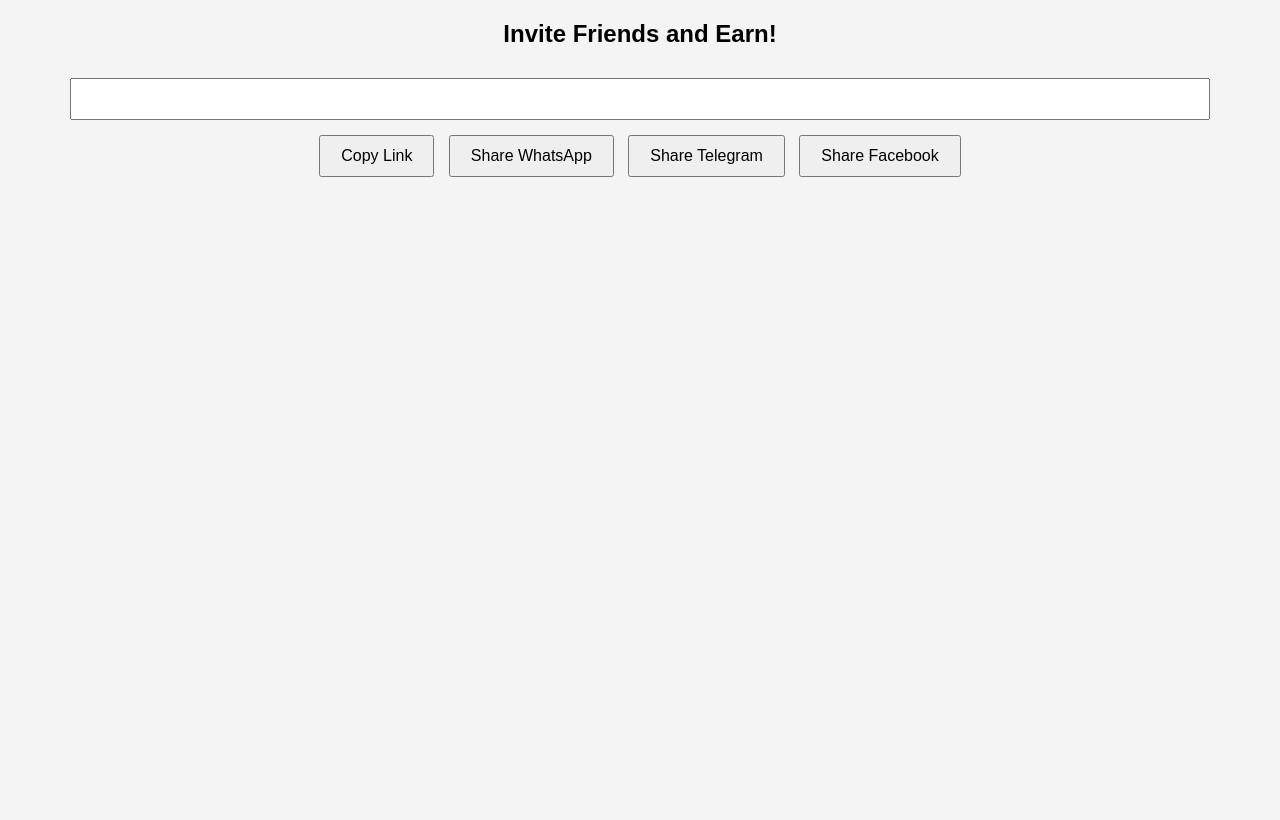
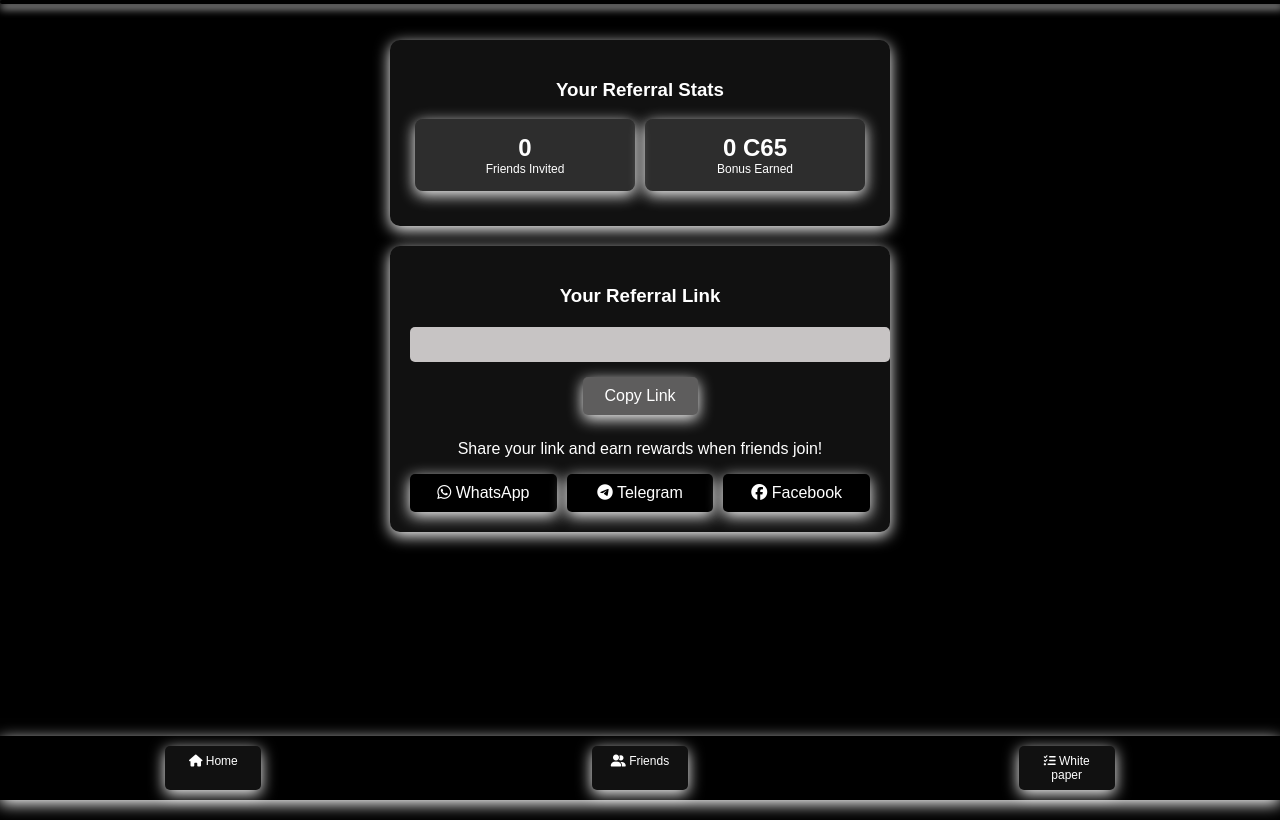
Before and after one commit to imrankohati069/chain65, a plain HTML site: page invite-friends.html in a window 1280 px wide. Drawn offline with Linux system fonts and the light colour scheme; no server answers.

Commit message:
Update invite-friends.html

```diff
--- a/invite-friends.html
+++ b/invite-friends.html
@@ -2,59 +2,221 @@
 <html lang="en">
 <head>
   <meta charset="UTF-8">
-  <meta name="viewport" content="width=device-width, initial-scale=1">
+  <meta name="viewport" content="width=device-width, initial-scale=1.0">
   <title>Invite Friends | Chain65</title>
   <script src="https://kit.fontawesome.com/a076d05399.js" crossorigin="anonymous"></script>
-  <!-- Firebase SDKs -->
-  <script src="https://www.gstatic.com/firebasejs/10.12.2/firebase-app.js"></script>
-  <script src="https://www.gstatic.com/firebasejs/10.12.2/firebase-auth.js"></script>
-  <script src="https://www.gstatic.com/firebasejs/10.12.2/firebase-firestore.js"></script>
   <style>
     body {
-      font-family: Arial, sans-serif;
-      margin: 20px;
-      background-color: #f4f4f4;
+      font-family: 'Arial', sans-serif;
+      margin: 0;
+      padding: 0;
+      background: #000000;
+      color: white;
       text-align: center;
+      min-height: 100vh;
     }
-    input {
-      width: 90%;
+    .header {
+      position: fixed;
+      top: 0;
+      width: 100%;
+      padding: 2px;
+      display: flex;
+      justify-content: space-between;
+      align-items: center;
+      background: #000000;
+      color: #ffffff;
+      border-radius: 10px;
+      box-shadow: 0 4px 8px rgb(255, 255, 255);
+    }
+
+    .container {
+      max-width: 500px;
+      margin: 20px auto;
+      padding: 20px;
+    }
+    .card {
+      background: #111;
+      border-radius: 10px;
+      padding: 20px;
+      margin-bottom: 20px;
+      box-shadow: 0 4px 15px rgb(255, 255, 255);
+    }
+    .stat-box {
+      display: flex;
+      justify-content: space-between;
+      margin: 15px 0;
+    }
+    .stat {
+      background: #6b6a6a50;
+      padding: 15px;
+      border-radius: 8px;
+      flex: 1;
+      margin: 0 5px;
+      box-shadow: 0 4px 15px rgb(255, 255, 255);
+    }
+    .stat-value {
+      font-size: 24px;
+      color: #ffffff;
+      font-weight: bold;
+    }
+    .stat-label {
+      font-size: 12px;
+      color: #ffffff;
+    }
+    .referral-link {
+      margin: 20px 0;
+    }
+    .referral-link input {
+      width: 100%;
       padding: 10px;
-      margin: 10px;
+      border-radius: 5px;
+      border: none;
+      background: #c7c4c4;
+      color: rgb(0, 0, 0);
+      text-align: center;
+      margin-bottom: 10px;
+    }
+    .btn {
+      background: #494848;
+      color: white;
+      border: none;
+      padding: 10px;
+      border-radius: 5px;
+      cursor: pointer;
       font-size: 16px;
+      width: 25%;
+      margin: 5px 0;
+      box-shadow: 0 4px 15px rgb(255, 255, 255);
+      transition: all 0.3s;
     }
-    button {
-      padding: 10px 20px;
-      margin: 5px;
-      font-size: 16px;
+    .btn:hover {
+      opacity: 0.9;
+    }
+    .btn-copy {
+      background: #5e5d5d;
+    }
+    .btn-share {
+      background: #555454;
+    }
+    .share-buttons {
+      display: flex;
+      gap: 10px;
+      margin-top: 15px;
+    }
+    .share-btn {
+      flex: 1;
+      padding: 10px;
+      border-radius: 5px;
+      color: white;
       cursor: pointer;
+      box-shadow: 0 4px 15px rgb(255, 255, 255);
     }
-    #popup {
-      display: none;
-      background-color: #000;
-      color: #fff;
-      padding: 10px;
+    .whatsapp {
+      background: #000000;
+    }
+    .telegram {
+      background: #000000;
+    }
+    .facebook {
+      background: #000000;
+    }
+    .footer {
+      position: fixed;
+      bottom: 0;
+      width: 100%;
+      background: #000;
+      padding: 10px 0;
+      display: flex;
+      justify-content: space-around;
+      box-shadow: 0 4px 15px rgb(255, 255, 255);
+    }
+    .nav-item {
+      text-decoration: none;
+      color: white;
+      font-size: 12px;
+      padding: 8px;
+      background: #111;
+      border-radius: 5px;
+      width: 80px;
+      box-shadow: 0 4px 15px rgb(255, 255, 255);
+    }
+    .popup {
       position: fixed;
       bottom: 20px;
       left: 50%;
       transform: translateX(-50%);
+      background: #000000;
+      color: white;
+      padding: 10px 20px;
+      box-shadow: 0 4px 15px rgb(255, 255, 255);
       border-radius: 5px;
+      display: none;
+      z-index: 100;
     }
   </style>
 </head>
 <body>
+  <div class="header">
 
-  <h2>Invite Friends and Earn!</h2>
-  <input type="text" id="referralLink" readonly>
-  <br>
-  <button onclick="copyReferralLink()">Copy Link</button>
-  <button onclick="shareWhatsApp()">Share WhatsApp</button>
-  <button onclick="shareTelegram()">Share Telegram</button>
-  <button onclick="shareFacebook()">Share Facebook</button>
+  </div>
 
-  <div id="popup"></div>
+  <div class="container">
+    <div class="card">
+      <h3>Your Referral Stats</h3>
+      <div class="stat-box">
+        <div class="stat">
+          <div class="stat-value" id="referralCount">0</div>
+          <div class="stat-label">Friends Invited</div>
+        </div>
+        <div class="stat">
+          <div class="stat-value" id="referralBonus">0 C65</div>
+          <div class="stat-label">Bonus Earned</div>
+        </div>
+      </div>
+    </div>
 
-  <script>
-    // Firebase Config
+    <div class="card">
+      <h3>Your Referral Link</h3>
+      <div class="referral-link">
+        <input type="text" id="referralLink" readonly>
+        <button class="btn btn-copy" onclick="copyReferralLink()">Copy Link</button>
+      </div>
+      <p>Share your link and earn rewards when friends join!</p>
+
+      <div class="share-buttons">
+        <div class="share-btn whatsapp" onclick="shareWhatsApp()">
+          <i class="fab fa-whatsapp"></i> WhatsApp
+        </div>
+        <div class="share-btn telegram" onclick="shareTelegram()">
+          <i class="fab fa-telegram"></i> Telegram
+        </div>
+        <div class="share-btn facebook" onclick="shareFacebook()">
+          <i class="fab fa-facebook"></i> Facebook
+        </div>
+      </div>
+    </div>
+  </div>
+
+  <div class="popup" id="popup">Link Copied!</div>
+
+  <div class="footer">
+    <a class="nav-item" href="home.html">
+      <i class="fas fa-home"></i> Home
+    </a>
+    <a class="nav-item" href="invite-friends.html">
+      <i class="fas fa-user-friends"></i> Friends
+    </a>
+    <a class="nav-item" href="white-paper.html">
+      <i class="fas fa-tasks"></i> White paper
+    </a>
+  </div>
+
+  <!-- Firebase SDK -->
+<script type="module">
+    import { initializeApp } from "https://www.gstatic.com/firebasejs/10.12.2/firebase-app.js";
+    import { getFirestore, doc, getDoc, setDoc, updateDoc, increment, collection, query, where, getDocs } from "https://www.gstatic.com/firebasejs/10.12.2/firebase-firestore.js";
+    import { getAuth, onAuthStateChanged, signInAnonymously } from "https://www.gstatic.com/firebasejs/10.12.2/firebase-auth.js";
+
     const firebaseConfig = {
       apiKey: "AIzaSyC2klHcVeyNOl5etmxb0N9hZlBUCN-g6YA",
       authDomain: "chain-65-network.firebaseapp.com",
@@ -64,18 +226,20 @@
       appId: "1:1044867567779:web:3f9d71c9d08f4cf7beaf16"
     };
 
-    // Initialize Firebase
-    firebase.initializeApp(firebaseConfig);
-    const db = firebase.firestore();
-    const auth = firebase.auth();
+    const app = initializeApp(firebaseConfig);
+    const db = getFirestore(app);
+    const auth = getAuth(app);
 
     let currentUserId = null;
     let userData = null;
 
-    // Anonymous sign-in
-    auth.signInAnonymously().catch(console.error);
+    // Initialize auth
+    signInAnonymously(auth)
+      .then(() => console.log("Signed in anonymously"))
+      .catch(error => console.error("Auth error:", error));
 
-    auth.onAuthStateChanged(async (user) => {
+    // Track auth state
+    onAuthStateChanged(auth, async (user) => {
       if (user) {
         currentUserId = user.uid;
         await loadUserData();
@@ -84,38 +248,63 @@
     });
 
     async function loadUserData() {
-      const userRef = db.collection("users").doc(currentUserId);
-      const doc = await userRef.get();
+      const userRef = doc(db, "users", currentUserId);
+      const userSnap = await getDoc(userRef);
 
-      if (doc.exists) {
-        userData = doc.data();
+      if (userSnap.exists()) {
+        userData = userSnap.data();
       } else {
-        const referralCode = generateReferralCode();
-        await userRef.set({
-          referralCode,
+        // Create user if doesn't exist
+        await setDoc(userRef, {
+          createdAt: new Date(),
+          referralCode: generateReferralCode(),
           referrals: 0,
-          referralBonus: 0,
-          createdAt: new Date()
+          referralBonus: 0
         });
-        userData = (await userRef.get()).data();
+        userData = (await getDoc(userRef)).data();
       }
     }
 
     function generateReferralCode() {
       const chars = "ABCDEFGHJKLMNPQRSTUVWXYZ23456789";
-      let code = "";
+      let result = "";
       for (let i = 0; i < 6; i++) {
-        code += chars.charAt(Math.floor(Math.random() * chars.length));
+        result += chars.charAt(Math.floor(Math.random() * chars.length));
       }
-      return code;
+      return result;
     }
 
     function updateUI() {
       if (!userData) return;
-      const baseUrl = window.location.origin + window.location.pathname.replace('invite-friends.html', 'home.html');
-      const referralUrl = `${baseUrl}?ref=${userData.referralCode}`;
-      document.getElementById("referralLink").value = referralUrl;
+
+      document.getElementById("referralCount").textContent = userData.referrals || 0;
+      document.getElementById("referralBonus").textContent = (userData.referralBonus || 0).toFixed(5) + " C65";
+
+      const currentUrl = window.location.href.split('?')[0].replace('invite-friends.html', '');
+      document.getElementById("referralLink").value = `${currentUrl}?ref=${userData.referralCode}`;
     }
+
+    window.copyReferralLink = function() {
+      const referralLink = document.getElementById("referralLink");
+      referralLink.select();
+      document.execCommand("copy");
+      showPopup("Link copied!");
+    };
+
+    window.shareWhatsApp = function() {
+      const link = document.getElementById("referralLink").value;
+      const message = `Join Chain65 and earn crypto! Use my referral link: ${link}`;
+      window.open(`https://wa.me/?text=${encodeURIComponent(message)}`, '_blank');
+    };
+
+    window.shareTelegram = function() {
+      window.open("https://t.me/Chain65bot", "_blank");
+    };
+
+    window.shareFacebook = function() {
+      const link = document.getElementById("referralLink").value;
+      window.open(`https://www.facebook.com/sharer/sharer.php?u=${encodeURIComponent(link)}`, '_blank');
+    };
 
     function showPopup(message) {
       const popup = document.getElementById("popup");
@@ -125,33 +314,6 @@
         popup.style.display = "none";
       }, 2000);
     }
-
-    function copyReferralLink() {
-      const input = document.getElementById("referralLink");
-      input.select();
-      document.execCommand("copy");
-      showPopup("Link copied!");
-    }
-
-    function shareWhatsApp() {
-      if (!userData) return showPopup("Loading...");
-      const link = document.getElementById("referralLink").value;
-      const message = `Join Chain65 and earn crypto! Use my referral link: ${link}`;
-      window.open(`https://wa.me/?text=${encodeURIComponent(message)}`, '_blank');
-    }
-
-    function shareTelegram() {
-      if (!userData) return showPopup("Loading...");
-      const link = document.getElementById("referralLink").value;
-      const message = `Join Chain65 and earn crypto! Use my referral link: ${link}`;
-      window.open(`https://t.me/share/url?url=${encodeURIComponent(link)}&text=${encodeURIComponent(message)}`, '_blank');
-    }
-
-    function shareFacebook() {
-      if (!userData) return showPopup("Loading...");
-      const link = document.getElementById("referralLink").value;
-      window.open(`https://www.facebook.com/sharer/sharer.php?u=${encodeURIComponent(link)}`, '_blank');
-    }
   </script>
 </body>
 </html>
```
